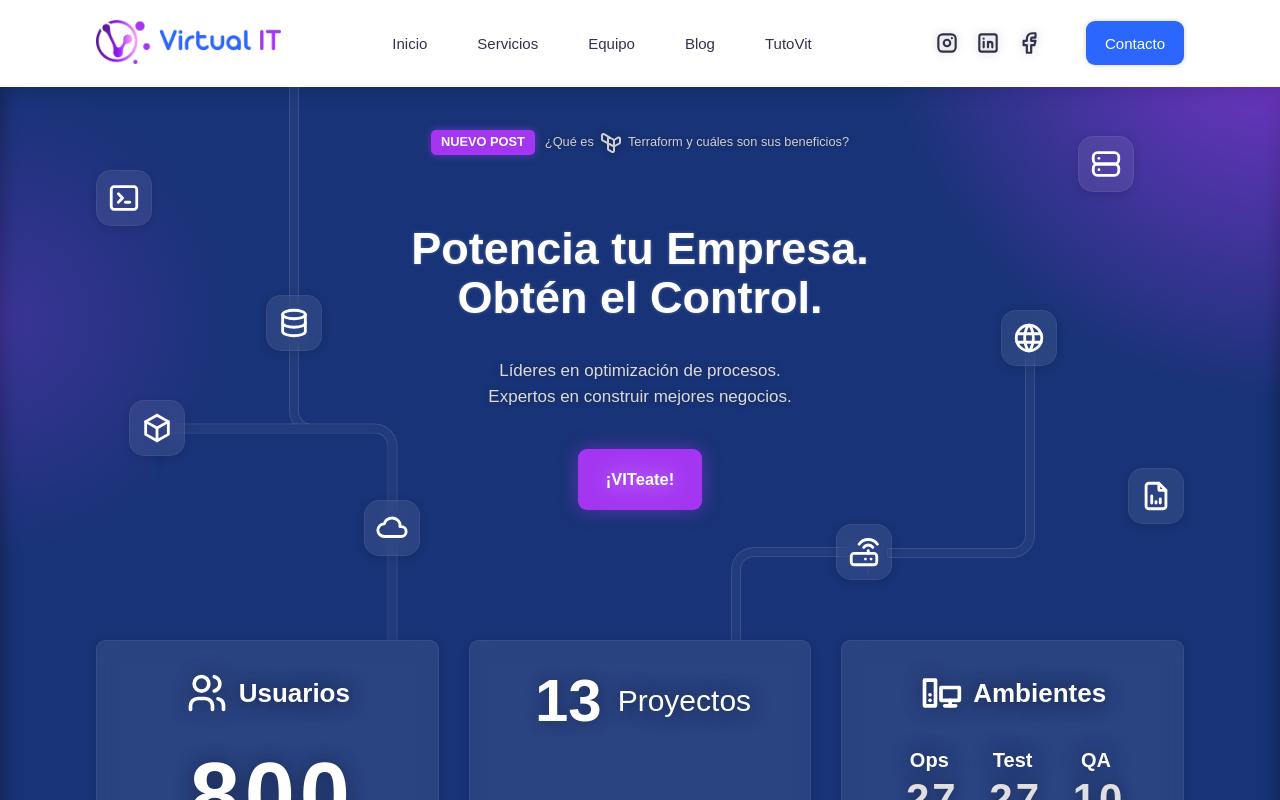
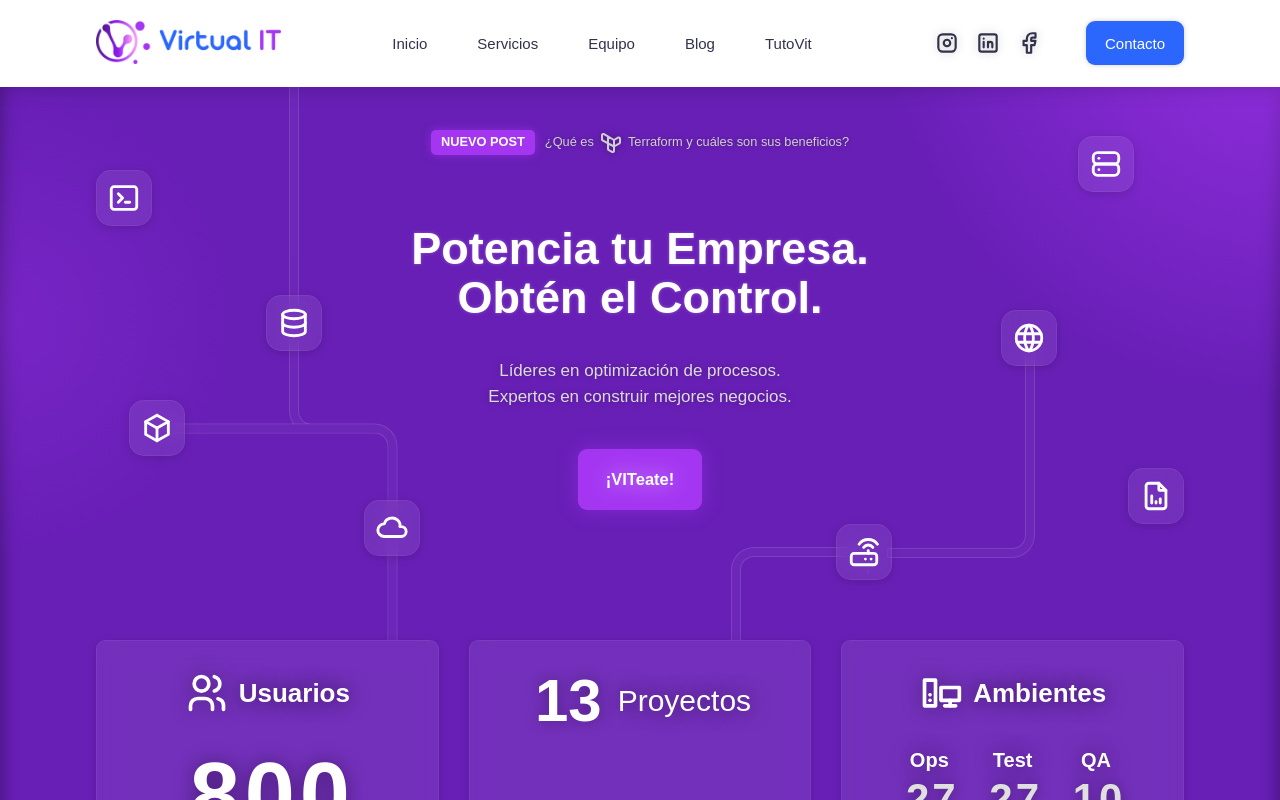
Before and after one commit to ivanbonomi13/vit-site, a React (Vite) app: page / in a window 1280 px wide. Shown: the top 800 px of the page. Built offline with nearby package versions, Linux system fonts and the light colour scheme; a web font is replaced by a local one.

Commit message:
cambio color fondo

```diff
--- a/public/styles/components/herobg.css
+++ b/public/styles/components/herobg.css
@@ -101,7 +101,7 @@
     top: 50%;
     left: 50%;
 
-    background-color: #183377;
+    background-color: #681fb6;
     border: none;
 
     transform: translate(-2px, 0);
@@ -128,7 +128,7 @@
     bottom: -83px;
 
     border: 10px solid;
-    border-color: #183377 !important;
+    border-color: #681fb6 !important;
     border-top: none;
     border-left: none;
 
@@ -230,7 +230,7 @@
     left: -120px;
 
     border: 30px solid;
-    border-color: #183377 !important;
+    border-color: #681fb6 !important;
     border-bottom: none;
     border-right: none;
 
@@ -285,6 +285,6 @@
 
     border: none;
     z-index: -2;
-    background-color: #183377;
+    background-color: #681fb6;
     opacity: 1 !important;
 }
--- a/public/styles/main.css
+++ b/public/styles/main.css
@@ -42,7 +42,7 @@ body {
     width: 100%;
     min-height: 100vh;
     overflow-x: hidden;
-    background-color: #183377;
+    background-color: #681fb6;
     box-shadow: inset 0 0 20px #0006;
 }
 
```
